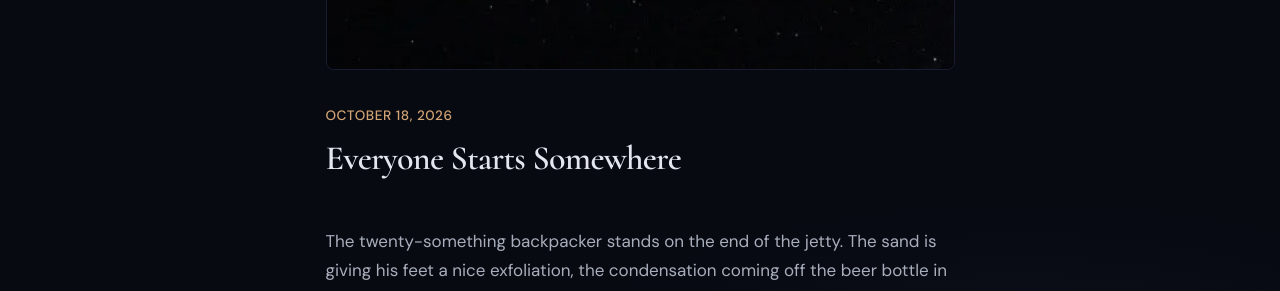
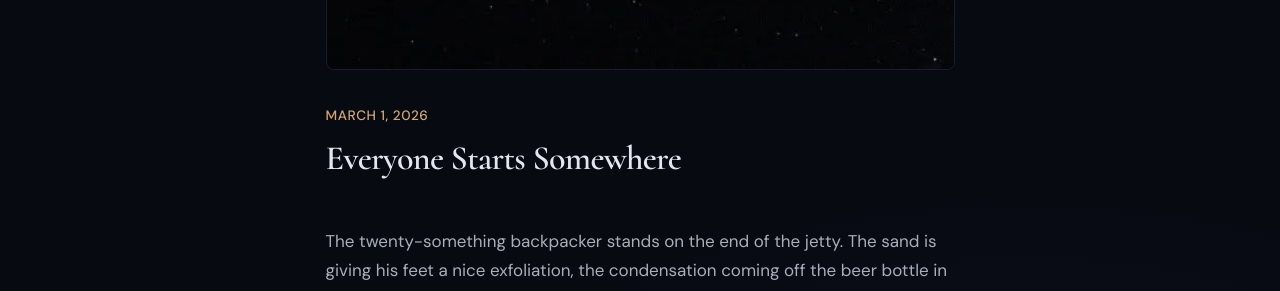
Before and after one commit to m0nkmaster/matt-booth, a Jekyll site: the page built from _posts/2026-03-01-everyone-starts-somewhere.md, in a window 1280 px wide. Shown: the part 485-776 px from the top of the page. Built offline with Jekyll 4.4.1, drawn with Linux system fonts in a browser that asks for light colours.

Commit message:
fix: correct everyone starts date

```diff
--- a/_posts/2026-10-18-everyone-starts-somewhere.md
+++ b/_posts/2026-03-01-everyone-starts-somewhere.md
@@ -1,7 +1,7 @@
 ---
 layout: post
 title: "Everyone Starts Somewhere"
-date: 2026-10-18
+date: 2026-03-01
 description: "My curiosity popped up to say hello, then went to sleep for another 20 years..."
 image: /assets/images/everyone-starts-somewhere/everyone-starts-somewhere.webp
 ---
```
